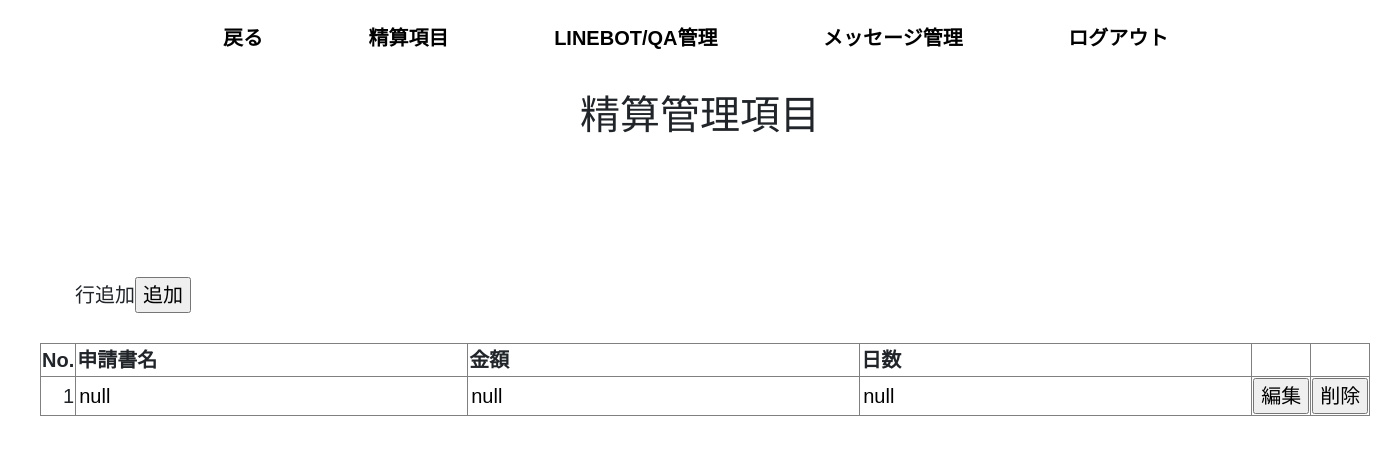
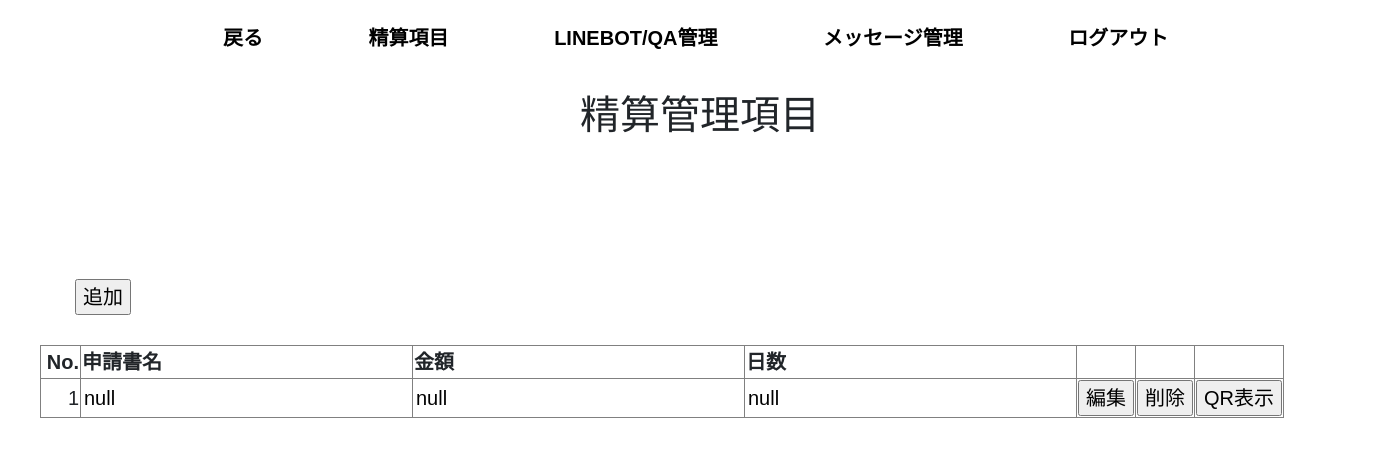
Before and after one commit to Ryuana/project_armageddon, a Django app: template armageddon_system/templates/armageddon_system/pay/item/list.html in a window 1400 px wide. Shown: the top 457 px of the page. Run offline with Django 3.2, Linux system fonts and the light colour scheme; the template is opened without the code that fills it, so the values that code supplies are empty; parts of the project's set-up code (start-up, migrations or seed data) failed here and were passed over; some libraries are stand-ins or nearby versions.

Commit message:
[UPDATE]QR表示画面:QR生成機能完成

```diff
--- a/armageddon_system/templates/armageddon_system/pay/item/list.html
+++ b/armageddon_system/templates/armageddon_system/pay/item/list.html
@@ -16,17 +16,16 @@
     <script src="https://stackpath.bootstrapcdn.com/bootstrap/4.1.3/js/bootstrap.min.js"
             integrity="sha384-ChfqqxuZUCnJSK3+MXmPNIyE6ZbWh2IMqE241rYiqJxyMiZ6OW/JmZQ5stwEULTy"
             crossorigin="anonymous"></script>
-    <link rel="stylesheet" type="text/css" href="armageddon_system/csssystems.css">
 </head>
 <style>
 
-    h1{
+    h1 {
         text-align: center;
         position: relative;
         bottom: 130px;
     }
 
-    table{
+    table {
         position: relative;
         left: 50px;
         top: 20px;
@@ -35,46 +34,47 @@
     * {
         -webkit-transition-property: all;
         -webkit-transition-duration: .2s;
-          -moz-transition-timing-function: cubic-bezier(100,50,21,6);
+        -moz-transition-timing-function: cubic-bezier(100, 50, 21, 6);
         -moz-transition-property: all;
     }
 
-    body{
+    body {
         font-size: 20px;
-      padding:75px;
+        padding: 75px;
         font-family: 'Oswald', sans-serif;
     }
 
-        #items p{
+    #items p {
         margin-bottom: 30px;
     }
 
-        button{
+    button {
         position: relative;
         left: 633px;
         top: 140px;
 
     }
-         #school_num p{
+
+    #school_num p {
         position: relative;
         top: 40px;
         right: 100px;
     }
 
-         #app_name p{
+    #app_name p {
         position: relative;
         top: 40px;
         right: 100px;
     }
 
 
-        #app_form p{
+    #app_form p {
         position: relative;
         top: 67px;
         left: 450px;
     }
 
-    form p{
+    form p {
         font-size: 20px;
         position: relative;
         left: 200px;
@@ -90,11 +90,12 @@
     }
 
     /*QA管理画面*/
-    .panel ul{
+    .panel ul {
         text-align: left;
         color: #000;
     }
-	.panel li{
+
+    .panel li {
         display: inline-block;
         vertical-align: middle;
         color: #000;
@@ -103,15 +104,17 @@
         bottom: 122px;
         margin: 50px;
     }
-	.panel a{
+
+    .panel a {
         font-weight: bold;
         position: relative;
         top: 20px;
         left: 110px;
-        color:#000;
+        color: #000;
         text-decoration: none;
     }
-	.panel a::after{
+
+    .panel a::after {
         position: absolute;
         bottom: -4px;
         left: 0;
@@ -123,19 +126,23 @@
         transform-origin: left top;
         transition: transform .3s;
     }
-	.panel a:hover::after{
+
+    .panel a:hover::after {
         transform: scale(1, 1);
     }
-    table{
+
+    table {
         position: relative;
         top: 30px;
         left: -35px;
+    }
 
-        #systems{
+    #systems {
         position: relative;
-            bottom: 230px;
+        top: 2px;
     }
-          textarea{
+
+    textarea {
         width: 400px;
         height: 170px;
     }
@@ -159,65 +166,85 @@
 
 <div id="systems">
     <form id="frm" name="frm" method="GET" action="">
-    <div>行追加<input type="button" id="add" name="add" value="追加" onclick="appendRow()"></div>
+        <div><input type="button" id="add" name="add" value="追加" onclick="appendRow()"></div>
         <table border="1" id="tbl">
             <tr>
                 <th style="text-align:right; width:40px;">No.</th>
                 <th style="">申請書名</th>
                 <th style="">金額</th>
                 <th style="">日数</th>
-        <th style="width:40px;"> </th>
-        <th style="width:40px;"> </th>
+                <th style="width:40px;"></th>
+                <th style="width:40px;"></th>
+                <th style="width:40px;"></th>
             </tr>
             <tr>
                 <td style="text-align:right; width:40px;"><span class="seqno">1</span></td>
-        <td style=""><input class="inpval" type="text" id="txt1" name="txt1" value="null" size="30" readonly style="border:none"></td>
-        <td style=""><input class="inpval" type="text" id="txt1" name="txt1" value="null" size="30" readonly style="border:none"></td>
-        <td style=""><input class="inpval" type="text" id="txt1" name="txt1" value="null" size="30" readonly style="border:none"></td>
-        <td style="width:40px;"><input class="edtbtn" type="button" id="edtBtn1" value="編集" onclick="editRow(this)"></td>
-        <td style="width:40px;"><input class="delbtn" type="button" id="delBtn1" value="削除" onclick="deleteRow(this)"></td>
+                <td style=""><input class="inpval" type="text" id="txt1" name="txt1" value="null" size="25" readonly
+                                    style="border:none"></td>
+                <td style=""><input class="inpval" type="text" id="txt1" name="txt1" value="null" size="25" readonly
+                                    style="border:none"></td>
+                <td style=""><input class="inpval" type="text" id="txt1" name="txt1" value="null" size="25" readonly
+                                    style="border:none"></td>
+                <td style="width:40px;"><input class="edtbtn" type="button" id="edtBtn1" value="編集"
+                                               onclick="editRow(this)"></td>
+                <td style="width:40px;"><input class="delbtn" type="button" id="delBtn1" value="削除"
+                                               onclick="deleteRow(this)"></td>
+                <td style="width:40px;"><input class="qrbtn" type="button" id="qrBtn1" value="QR表示"
+                                               onclick="location.href='/pay/item/qr'" ></td>
             </tr>
         </table>
     </form>
 </div>
 <script>
-function appendRow()
-{
+    function appendRow() {
         var objTBL = document.getElementById("tbl");
         if (!objTBL)
             return;
 
         var count = objTBL.rows.length;
 
-    // 新しい行を追加
+        // 最終行に新しい行追加
         var row = objTBL.insertRow(count);
 
-    // 列の追加
+        // 列追加
         var c1 = row.insertCell(0);
         var c2 = row.insertCell(1);
         var c3 = row.insertCell(2);
         var c4 = row.insertCell(3);
         var c5 = row.insertCell(4);
         var c6 = row.insertCell(5);
+        var c7= row.insertCell(6);
 
+        // 各列にスタイル設定
         c1.style.cssText = "text-align:right; width:40px;";
         c2.style.cssText = "";
         c3.style.cssText = "";
         c4.style.cssText = "";
         c5.style.cssText = "width:40px;";
         c6.style.cssText = "width:40px;";
+        c7.style.cssText = "width:40px;";
+
+
+        // 各列に表示内容を設定
         c1.innerHTML = '<span class="seqno">' + count + '</span>';
-    c2.innerHTML = '<input class="inpval" type="text"   id="txt' + count + '" name="txt' + count + '" value="" size="30" style="border:1px solid #888;">';
-    c3.innerHTML = '<input class="inpval" type="text"   id="txt' + count + '" name="txt' + count + '" value="" size="30" style="border:1px solid #888;">';
-    c4.innerHTML = '<input class="inpval" type="text"   id="txt' + count + '" name="txt' + count + '" value="" size="30" style="border:1px solid #888;">';
+        c2.innerHTML = '<input class="inpval" type="text"   id="txt1' + count + '" name="txt' + count + '" value="" size="30" style="border:1px solid #888;">';
+        c3.innerHTML = '<input class="inpval" type="text"   id="txt2' + count + '" name="txt' + count + '" value="" size="30" style="border:1px solid #888;">';
+        c4.innerHTML = '<input class="inpval" type="text"   id="txt3' + count + '" name="txt' + count + '" value="" size="30" style="border:1px solid #888;">';
         c5.innerHTML = '<input class="edtbtn" type="button" id="edtBtn' + count + '" value="確定" onclick="editRow(this)">';
         c6.innerHTML = '<input class="delbtn" type="button" id="delBtn' + count + '" value="削除" onclick="deleteRow(this)">';
-    var objInp = document.getElementById("txt" + count);
+        c7.innerHTML = '<input class="qrbtn" type="button" id="qrBtn' + count + '" value="QR出力" onclick="QROutput(this)">';
+
+        // 追加した行の入力フィールドにフォーカスを設定
+        var objInp = document.getElementById("txt1" + count);
         if (objInp)
             objInp.focus();
     }
-function deleteRow(obj)
-{
+
+    /*
+     * deleteRow: 削除ボタン該当行を削除
+     */
+    function deleteRow(obj) {
+        // 確認
         if (!confirm("この行を削除しますか？"))
             return;
 
@@ -229,50 +256,52 @@
 
         if (objTBL)
             objTBL.deleteRow(objTR.sectionRowIndex);
+
+        // <span> 行番号ふり直し
         var tagElements = document.getElementsByTagName("span");
         if (!tagElements)
             return false;
 
         var seq = 1;
-    for (var i = 0; i < tagElements.length; i++)
-    {
+        for (var i = 0; i < tagElements.length; i++) {
             if (tagElements[i].className.match("seqno"))
                 tagElements[i].innerHTML = seq++;
         }
+
+        // id/name ふり直し
         var tagElements = document.getElementsByTagName("input");
         if (!tagElements)
             return false;
         var seq = 1;
-    for (var i = 0; i < tagElements.length; i++)
-    {
-        if (tagElements[i].className.match("inpval"))
-        {
+        for (var i = 0; i < tagElements.length; i++) {
+            if (tagElements[i].className.match("inpval")) {
                 tagElements[i].setAttribute("id", "txt" + seq);
                 tagElements[i].setAttribute("name", "txt" + seq);
                 ++seq;
             }
         }
         seq = 1;
-    for (var i = 0; i < tagElements.length; i++)
-    {
-        if (tagElements[i].className.match("edtbtn"))
-        {
+        for (var i = 0; i < tagElements.length; i++) {
+            if (tagElements[i].className.match("edtbtn")) {
                 tagElements[i].setAttribute("id", "edtBtn" + seq);
                 ++seq;
             }
         }
+
+        // <input type="button" id="delBtnN">
         seq = 1;
-    for (var i = 0; i < tagElements.length; i++)
-    {
-        if (tagElements[i].className.match("delbtn"))
-        {
+        for (var i = 0; i < tagElements.length; i++) {
+            if (tagElements[i].className.match("delbtn")) {
                 tagElements[i].setAttribute("id", "delBtn" + seq);
                 ++seq;
             }
         }
     }
-function editRow(obj)
-{
+
+    /*
+     *編集ボタン該当行の内容を入力・編集、モード切り替え
+     */
+    function editRow(obj) {
         var objTR = obj.parentNode.parentNode;
         var rowId = objTR.sectionRowIndex;
         var objInp = document.getElementById("txt" + rowId);
@@ -281,20 +310,20 @@
         if (!objInp || !objBtn)
             return;
 
-    if (objBtn.value == "編集")
-    {
+        // モード切り替えはボタンの値で判定
+        if (objBtn.value == "編集") {
             objInp.style.cssText = "border:1px solid #888;"
             objInp.readOnly = false;
             objInp.focus();
             objBtn.value = "確定";
-    }
-    else
-    {
+        } else {
             objInp.style.cssText = "border:none;"
             objInp.readOnly = true;
             objBtn.value = "編集";
         }
     }
+
+
 </script>
 </body>
 </html>
```
Also changed, not shown: armageddon_system/templates/armageddon_system/pay/item/qr.html (+45 -36 lines). Lines whose indentation alone changed are shown as unchanged.
